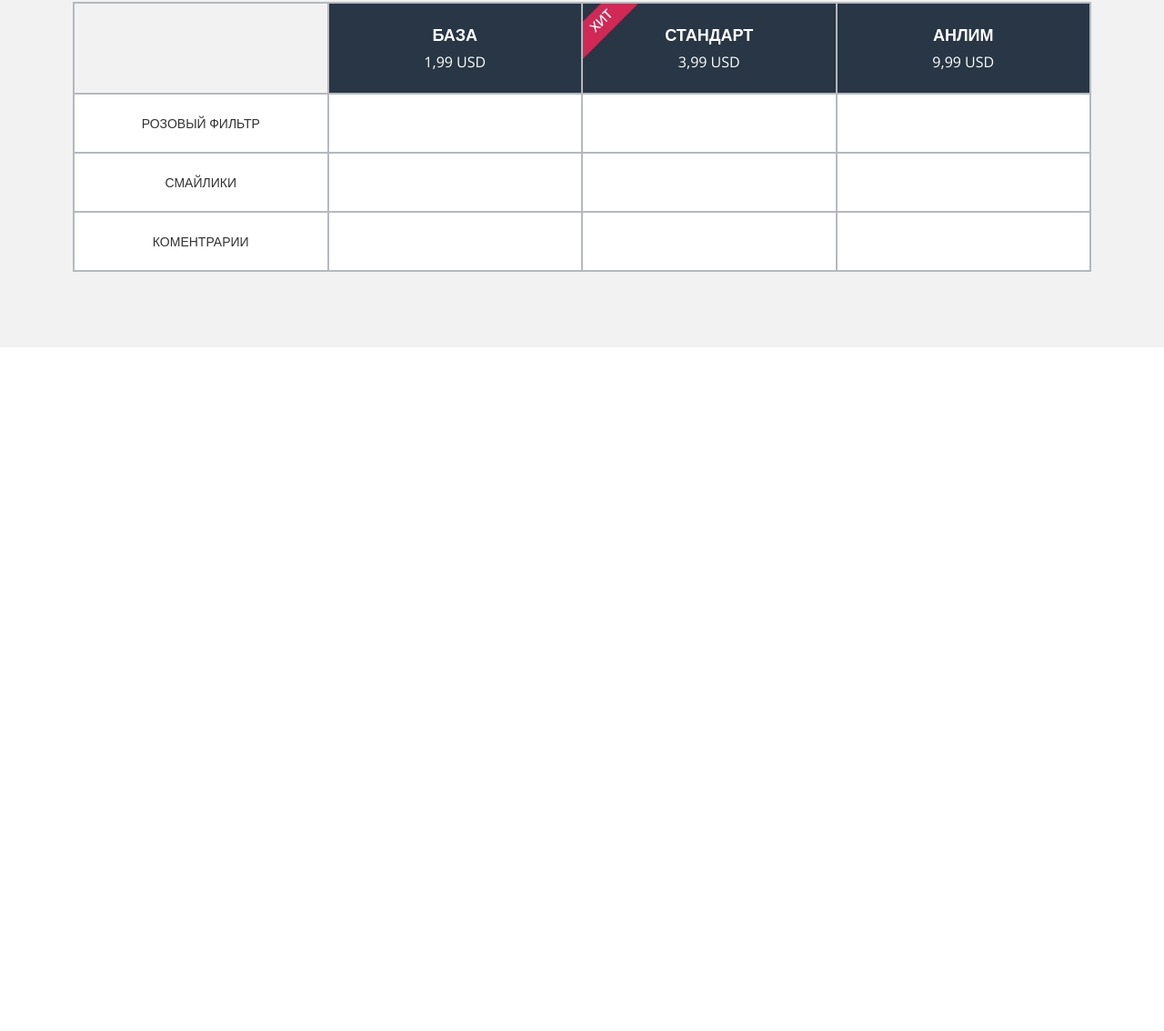
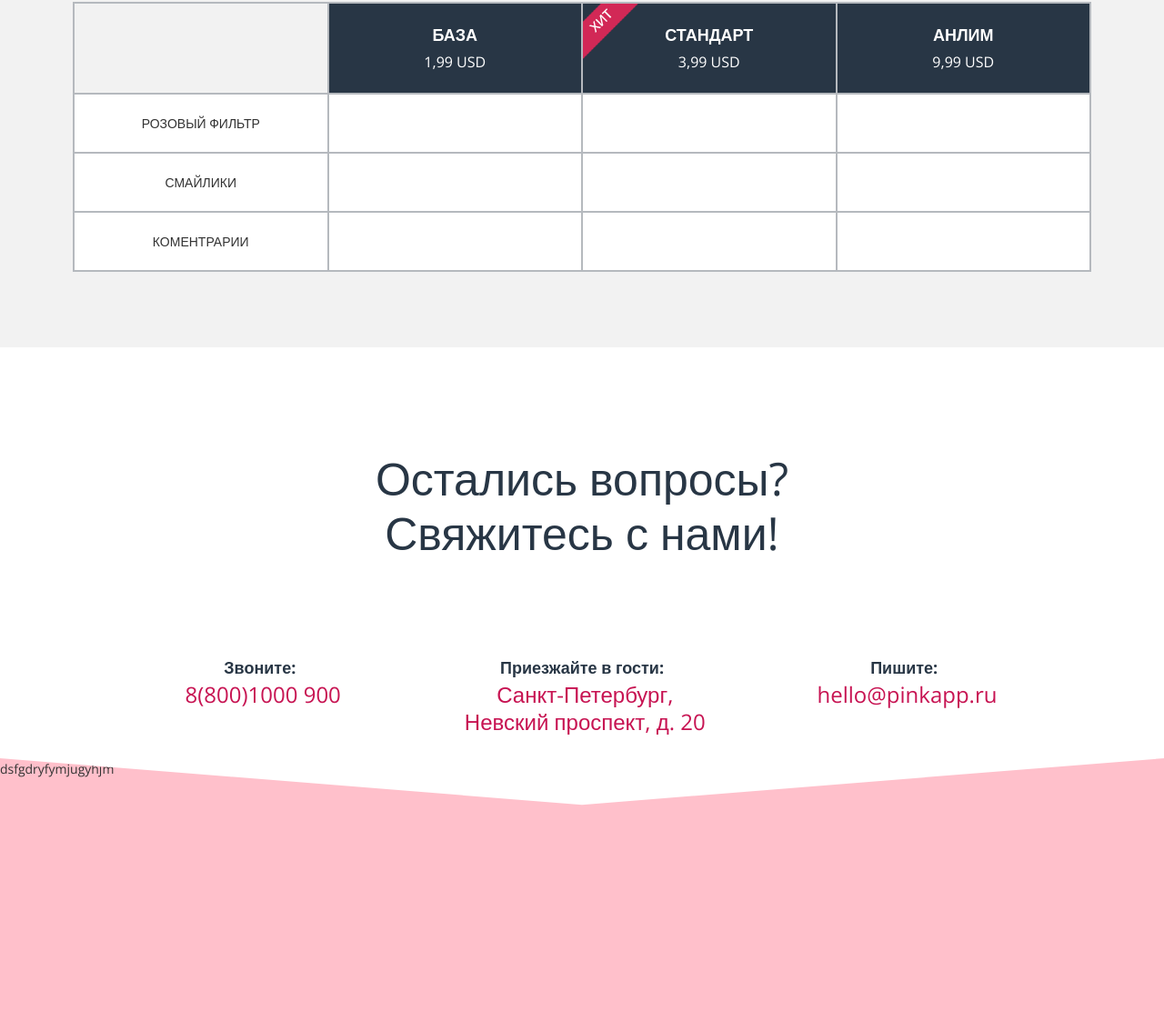
Before and after one commit to AcidHardcore/pink, a website: page source/index.html in a window 1280 px wide. Shown: the part 2853-3987 px from the top of the page at 91% size. Before the commit the page ends 3235 px from the top, so only its background shows below. Drawn offline with nearby package versions, Linux system fonts and the light colour scheme; files that its build step writes are made by us from their sources; no server answers.

Commit message:
finished a contacts block

```diff
--- a/source/index.html
+++ b/source/index.html
@@ -300,7 +300,6 @@
         <table class="price__table">
           <tr>
             <th class="price__head-cell price__head-cell--hidden ">
-
             </th>
             <th class="price__head-cell">
               <span class="price__head-span-1">База</span>
@@ -385,6 +384,34 @@
         </table>
       </div>
     </section>
+    <section class="contacts">
+      <div class="contacts__wrapper">
+        <h1 class="contacts__head">
+          <span class="contacts__head-span-1">Остались вопросы?</span>
+          <span class="contacts__head-span-2">Свяжитесь с нами!</span>
+        </h1>
+        <div class="contacts__wrapper-item row">
+          <div class="contacts__item col-xs-12 col-sm-6 col-md-4 col-md-pull-1">
+            <span class="contacts__span-1">Звоните:</span>
+            <span class="contacts__span-2">8(800)1000 900</span>
+          </div>
+          <div class="contacts__item col-xs-12 col-sm-6 col-md-4 col-md-push-5">
+            <span class="contacts__span-1">Пишите:</span>
+            <span class="contacts__span-2">hello@pinkapp.ru</span>
+          </div>
+          <div class="contacts__item col-xs-12 col-sm-12 col-md-4 col-md-pull-4">
+            <span class="contacts__span-1">Приезжайте в гости:</span>
+            <span class="contacts__span-2">Санкт-Петербург, Невский проспект, д. 20</span>
+          </div>
+        </div>
+      </div>
+      <figure class="arrow arrow--contacts-1 ">
+        <div class="arrow__right"></div>
+      </figure><figure class="arrow arrow--contacts-2">
+        <div class="arrow__left arrow__left--contacts"></div>
+      </figure>
+    </section>
+    <div class="map">dsfgdryfymjugyhjm</div>
   </main>
 
 
--- a/source/less/blocks/arrow.less
+++ b/source/less/blocks/arrow.less
@@ -3,6 +3,7 @@
   top: 262px;
   width: 100%;
   height: 36px;
+  margin: 0;
   overflow: hidden;
   @media (min-width: @screen-sm) {
     top: 249px;
@@ -22,11 +23,44 @@
       height: 100px;
     }
   }
+  &--contacts-1 {
+    top: auto;
+    right: 0;
+    bottom: -36px;
+    width: 50%;
+    @media (min-width: @screen-sm) {
+      top: auto;
+      bottom: -70px;
+      height: 70px;
+    }
+    @media (min-width: @screen-md) {
+      top: auto;
+      bottom: -120px;
+      height: 120px;
+    }
+  }
+  &--contacts-2 {
+    top: auto;
+    right: auto;
+    bottom: -36px;
+    left: 0;
+    width: 50%;
+    @media (min-width: @screen-sm) {
+      top: auto;
+      bottom: -70px;
+      height: 70px;
+    }
+    @media (min-width: @screen-md) {
+      top: auto;
+      bottom: -120px;
+      height: 120px;
+    }
+  }
   &__left {
     position: absolute;
     top: 0;
     left: 0;
-    width: 100%;
+    width: 0;
     height: 0;
     border-bottom: 36px solid #f2f2f2;
     border-left: 700px solid transparent;
@@ -38,5 +72,43 @@
       border-bottom: 85px solid #f2f2f2;
       border-left: 1500px solid transparent;
     }
+
+  }
+  &__left--contacts {
+    position: absolute;
+    top: 0;
+    left: 0;
+    width: 0;
+    height: 0;
+    border-right: 700px solid #fff;
+    border-bottom: 66px solid transparent;
+    border-left: 0;
+    @media (min-width: @screen-sm) {
+      border-right: 1250px solid #fff;
+      border-bottom: 99px solid transparent;
+      border-left: 0;
+    }
+    @media (min-width: @screen-md) {
+      border-right: 1500px solid #fff;
+      border-bottom: 120px solid transparent;
+      border-left: 0;
+    }
+  }
+  &__right {
+    position: absolute;
+    top: 0;
+    right: 0;
+    width: 0;
+    height: 0;
+    border-bottom: 66px solid transparent;
+    border-left: 700px solid #fff;
+    @media (min-width: @screen-sm) {
+      border-bottom: 99px solid transparent;
+      border-left: 1250px solid #fff;
+    }
+    @media (min-width: @screen-md) {
+      border-bottom: 120px solid transparent;
+      border-left: 1500px solid #fff;
+    }
   }
 }
--- /dev/null
+++ b/source/less/blocks/contacts.less
@@ -0,0 +1,85 @@
+.contacts {
+  position: relative;
+  width: 100%;
+  &__wrapper {
+    .clearfix;
+
+    padding-top: 45px;
+    padding-bottom: 45px;
+    text-align: center;
+    @media (min-width: @screen-sm) {
+      padding-top: 55px;
+      padding-bottom: 30px;
+    }
+    @media (min-width: @screen-md) {
+      padding-top: 80px;
+      padding-bottom: 0;
+    }
+  }
+  &__head {
+    padding-bottom: 45px;
+    //width: 250px;
+    font-size: 24px;
+    font-weight: 300;
+    line-height: 30px;
+    color: @base-color;
+    @media (min-width: @screen-sm) {
+      font-size: 40px;
+      line-height: 1.2;
+      padding-bottom: 55px;
+    }
+    @media (min-width: @screen-sm) {
+      font-size: 50px;
+      line-height: 1.2;
+      padding-bottom: 70px;
+    }
+  }
+  &__head-span-1,
+  &__head-span-2 {
+    display: block;
+    margin: 0 auto;
+  }
+  &__wrapper-item {
+    width: 275px;
+    padding-bottom: 30px;
+    margin: 0 auto;
+    @media (min-width: @screen-sm) {
+      width: 530px;
+    }
+    @media (min-width: @screen-sm) {
+      width: 850px;
+    }
+  }
+  &__item {
+    margin-bottom: 30px;
+    @media (min-width: @screen-sm) {
+      margin-bottom: 55px;
+    }
+    //@media (min-width: @screen-md) {
+    //  width: 350px;
+    //}
+
+  }
+  &__item:last-child {
+    margin-bottom: 0;
+  }
+  &__span-1 {
+    display: block;
+    font-size: 18px;
+    font-weight: 700;
+    line-height: 30px;
+    color: @base-color;
+  }
+  &__span-2 {
+    display: block;
+    //padding-bottom: 30px;
+    font-size: 24px;
+    font-weight: 300;
+    line-height: 30px;
+    color: @color-pink;
+    @media (min-width: @screen-sm) {
+      width: 290px;
+      margin: 0 auto;
+    }
+  }
+}
--- /dev/null
+++ b/source/less/blocks/map.less
@@ -0,0 +1,5 @@
+.map {
+  width: 100%;
+  height: 300px;
+  background-color: pink;
+}
--- a/source/less/blocks/peppermint.less
+++ b/source/less/blocks/peppermint.less
@@ -8,7 +8,7 @@
     text-align: center;
   }
   &-active--overflow {
-    overflow: visible;
+    //overflow: visible;
   }
 
   &-active &-slides {
--- a/source/less/style.less
+++ b/source/less/style.less
@@ -19,3 +19,5 @@
 @import "blocks/review.less";
 @import "blocks/peppermint.less";
 @import "blocks/price.less";
+@import "blocks/contacts.less";
+@import "blocks/map.less";
```
Lines whose indentation alone changed are shown as unchanged.
